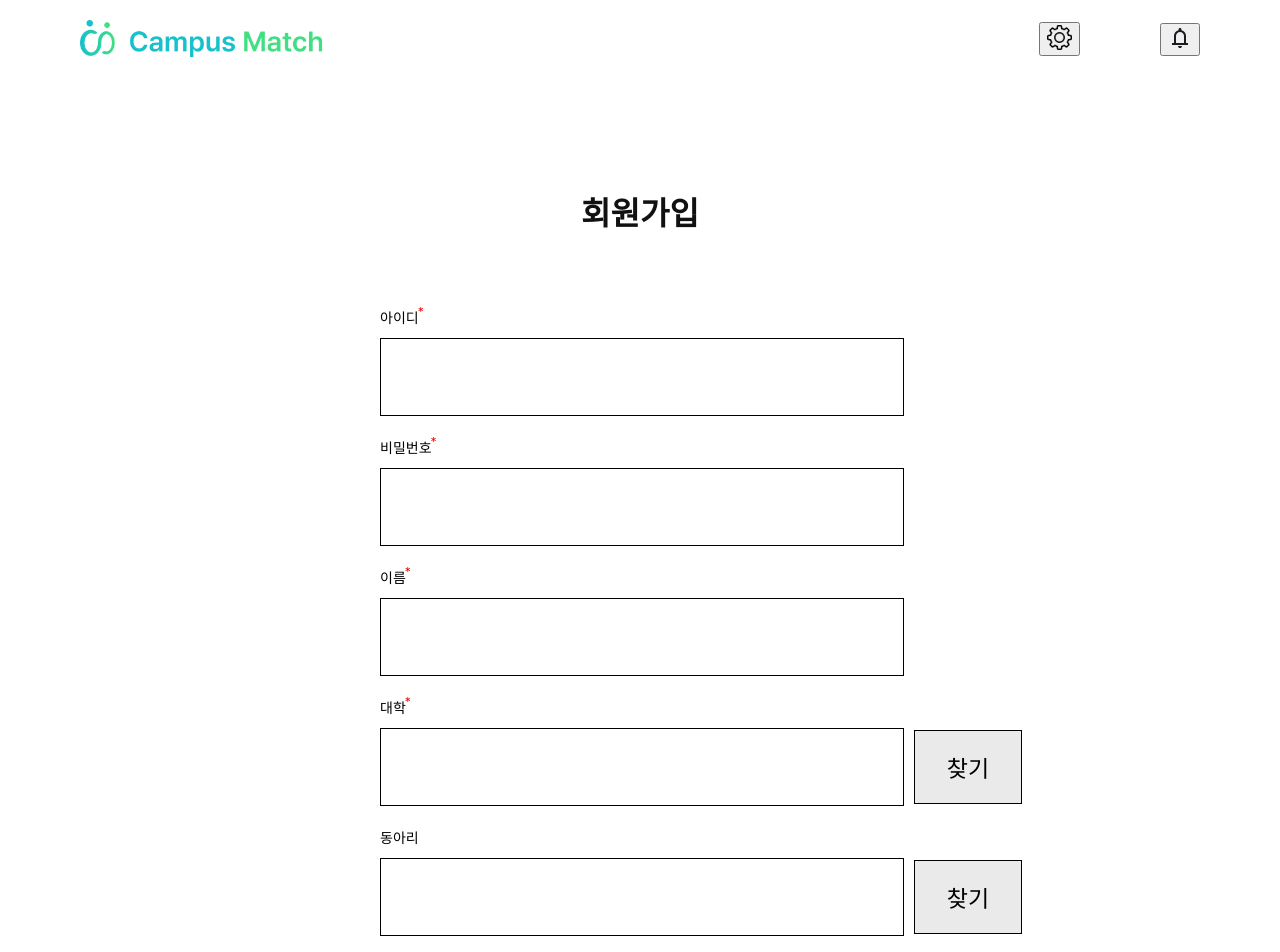
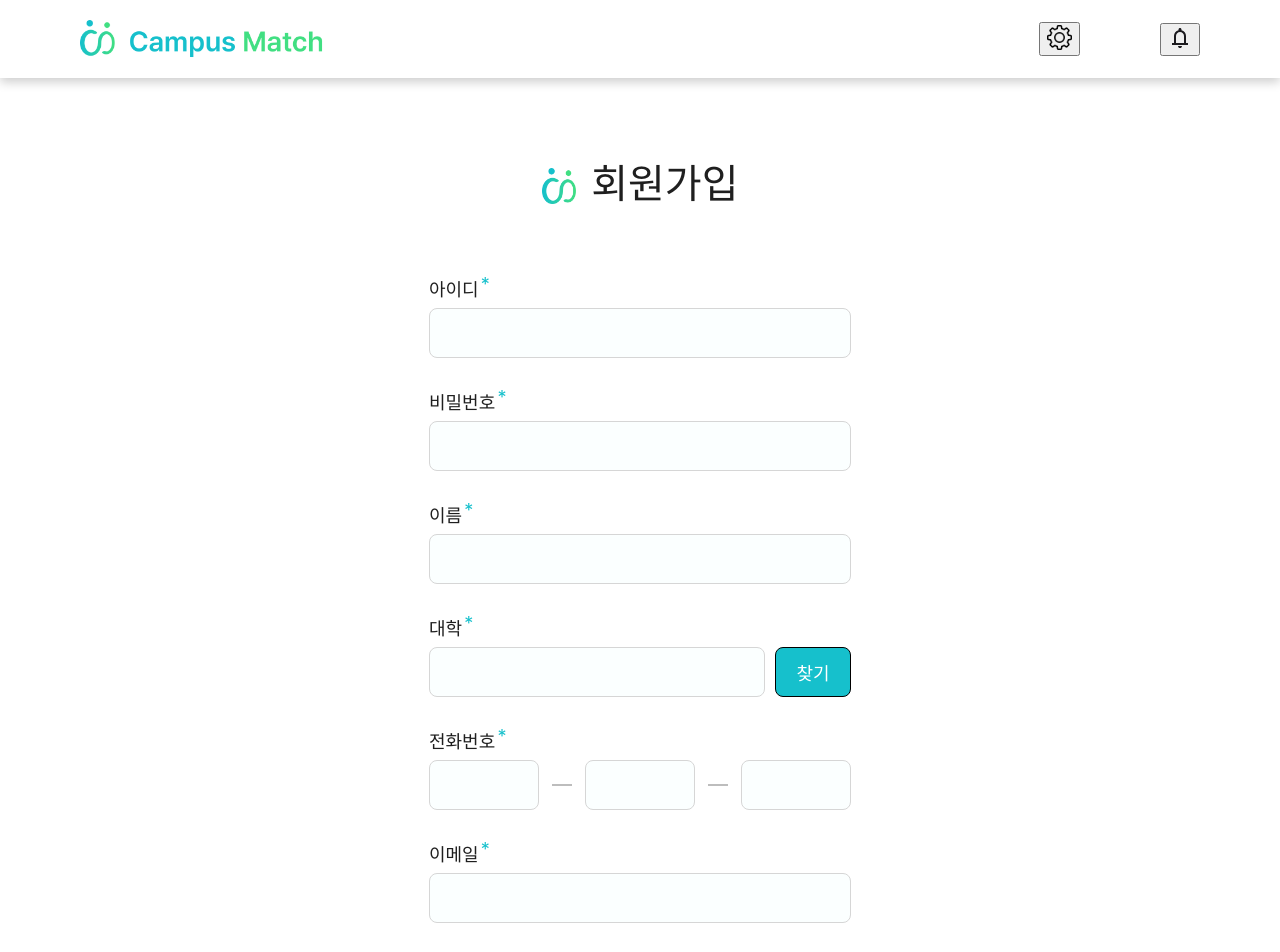
Before and after one commit to LikeLionHGU/Campus_Match_Front, a React (Create React App) app: page / in a window 1280 px wide. Shown: the top 952 px of the page. Built offline with nearby package versions, Linux system fonts and the light colour scheme.

Commit message:
style: registe page

```diff
--- a/src/pages/register_page/Register_page.css
+++ b/src/pages/register_page/Register_page.css
@@ -1,109 +1,144 @@
 :root {
     --primary-color: #16C0CC;
     --secondary-color: #41DF82;
+    --Gray-1: #F7F7F7;
+    --Gray-2: #D6D6D6;
+    --Gray-3: #BDBDBD;
+    --Gray-4: #9E9E9E;
+    --txt-color: #1F1F1F;
+    --bg-color: #FBFFFF;
 }
 
-.register-page {
-    min-height: calc(100vh - 108px);
-    background: #FFF;
-    display: flex;
-    flex-direction: column;
-}
-
-.content {
-    margin-top: 110px;
-    flex: 1;
+.container {
+    margin-top: 87px;
+    margin-bottom: 95px;
     display: grid;
     place-items: center;
 }
 
-.card {
-    width: 520px;
-    max-width: 92vw;
+.content {
+    width: 508px;
 }
 
 .title {
-    text-align: center;
-    margin: 0 0 26px;
-    font-size: 32px;
-    font-weight: 700;
-    color: #111;
+    display: flex;
+    align-items: center;
+    justify-content: center;
+    gap: 15px;
+    margin: 0 0 70px;
+    font-size: 40px;
+    font-family: Pretendard;
+    font-weight: 500;
+    color: var(--txt-color);
+    line-height: 1;
+}
+
+.title-logo {
+    width: 34.697px;
+    height: 35.765px;
+    margin-top: 2px;
 }
 
 .form {
-    margin-top: 68px;
+    width: 422px;
+    margin: 0 auto;
     display: flex;
     flex-direction: column;
-    gap: 16px;
+    gap: 30px;
 }
 
 .field {
+    width: 100%;
     display: flex;
     flex-direction: column;
-    margin-top: 2px;
-    gap: 8px;
+    align-items: flex-start;
+    gap: 7px;
 }
 
 .label {
     position: relative;
     display: inline-flex;
     width: fit-content;
-    margin-top: 3px;
-    margin-bottom: 3px;
-    font-size: 14px;
+    font-size: 18px;
+    font-weight: 400;
+    color: var(--txt-color);
 }
 
 .req {
     position: absolute;
-    top: -3px;
-    right: -5px;
-    color: #F00;
-    font-size: 12px;
+
+    width: 7.871px;
+    height: 8.273px;
+    top: -1.5px;
+    right: -10px;
+    color: var(--primary-color);
 }
 
-
 .input {
-    width: 518px;
-    height: 74px;
+    width: 100%;
+    height: 50px;
     border: 1px solid #000;
-    background: #fff;
+    background: var(--bg-color);
+    border-color: var(--Gray-2);
     outline: none;
+    box-sizing: border-box;
+    border-radius: 8px;
 }
 
 .row {
+    width: 100%;
     display: grid;
-    grid-template-columns: 1fr 64px;
-    gap: 10px;
+    grid-template-columns: 1fr 76px;
+    column-gap: 10px;
     align-items: center;
 }
 
 .btn {
-    width: 108px;
-    height: 74px;
+    width: 76px;
+    height: 50px;
     border: 1px solid #000;
-    background: #eaeaea;
-    font-size: 23px;
+    border-radius: 8px;
+    background: var(--Primary, #16C0CC);
+    font-size: 18px;
+    color: #FFF;
+
+    box-sizing: border-box;
 }
 
 .phone {
-    display: flex;
+    width: 100%;
+    display: grid;
+    grid-template-columns: 110px 20px 110px 20px 110px;
+    column-gap: 13px;
     align-items: center;
-    gap: 9px;
 }
 
 .phone-input {
-    width: 138px;
+    width: 110px;
+    height: 50px;
+    border: 1px solid #000;
+    background: var(--bg-color);
+    border-color: var(--Gray-2);
+    outline: none;
+    box-sizing: border-box;
     text-align: center;
-    padding: 0 8px;
 }
 
 .dash {
-    color: #111;
+    width: 20px;
+    height: 1.5px;
+    background: #BDBDBD;
+    justify-self: center;
 }
 
 .submit {
-    width: 518px;
-    margin-top: 14px;
-    height: 74px;
+    width: 100%;
+    margin-top: 20px;
+    height: 50px;
     border: 0;
+
+    font-size: 20px;
+    font-weight: 600;
+    color: #FFF;
+
 }
--- a/src/pages/register_page/Register_page.js
+++ b/src/pages/register_page/Register_page.js
@@ -1,6 +1,6 @@
 import { useState } from "react";
 import "./Register_page.css";
-
+import mainLogo from "../../assets/mainLogo.png"
 export default function RegisterPage() {
   const [form, setForm] = useState({
     userId: "",
@@ -24,11 +24,14 @@ export default function RegisterPage() {
   };
 
   return (
-    <div className="register-page">
 
-      <main className="content">
-        <section className="card">
-          <h1 className="title">회원가입</h1>
+    <div className="container">
+
+      <div className="content">
+        <div className="title">
+          <img src={mainLogo} alt="mainLogo" className="title-logo" />
+          <span>회원가입</span>
+        </div>
 
         <form className="form" onSubmit={onSubmit}>
           <div className="field">
@@ -86,21 +89,6 @@ export default function RegisterPage() {
           </div>
 
           <div className="field">
-              <label className="label">동아리</label>
-              <div className="row">
-                <input
-                  className="input"
-                  name="club"
-                  value={form.club}
-                  onChange={onChange}
-                />
-                <button className="btn" type="button">
-                  찾기
-                </button>
-              </div>
-            </div>
-
-            <div className="field">
             <label className="label">
               전화번호<span className="req">*</span>
             </label>
@@ -112,7 +100,7 @@ export default function RegisterPage() {
                 onChange={onChange}
                 maxLength={3}
               />
-                <span className="dash">-</span>
+              <span className="dash"></span>
               <input
                 className="input phone-input"
                 name="phone2"
@@ -120,7 +108,7 @@ export default function RegisterPage() {
                 onChange={onChange}
                 maxLength={4}
               />
-                <span className="dash">-</span>
+              <span className="dash"></span>
               <input
                 className="input phone-input"
                 name="phone3"
@@ -133,7 +121,7 @@ export default function RegisterPage() {
 
           <div className="field">
             <label className="label">
-                Email<span className="req">*</span>
+              이메일<span className="req">*</span>
             </label>
             <input
               className="input"
@@ -147,8 +135,7 @@ export default function RegisterPage() {
             회원가입
           </button>
         </form>
-        </section>
-      </main>
       </div>
+    </div >
   );
 }
```
Lines whose indentation alone changed are shown as unchanged.
